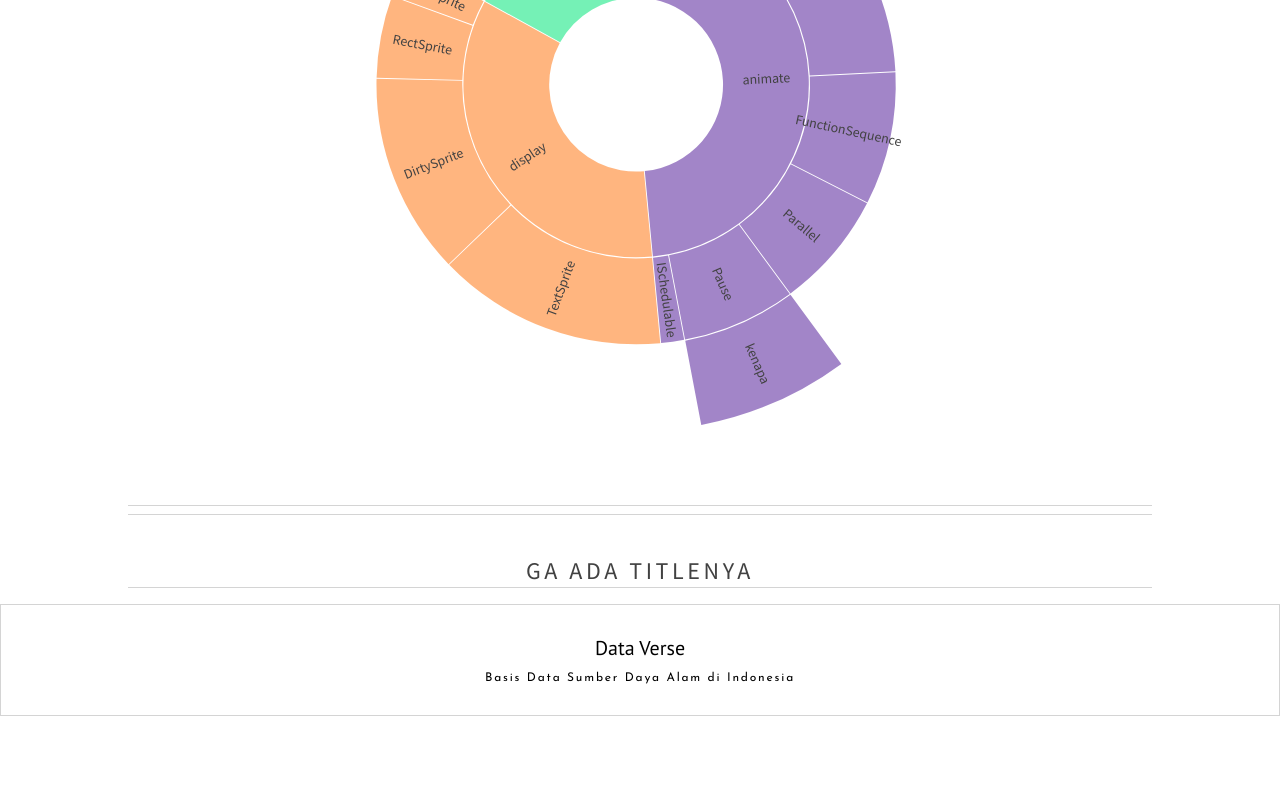
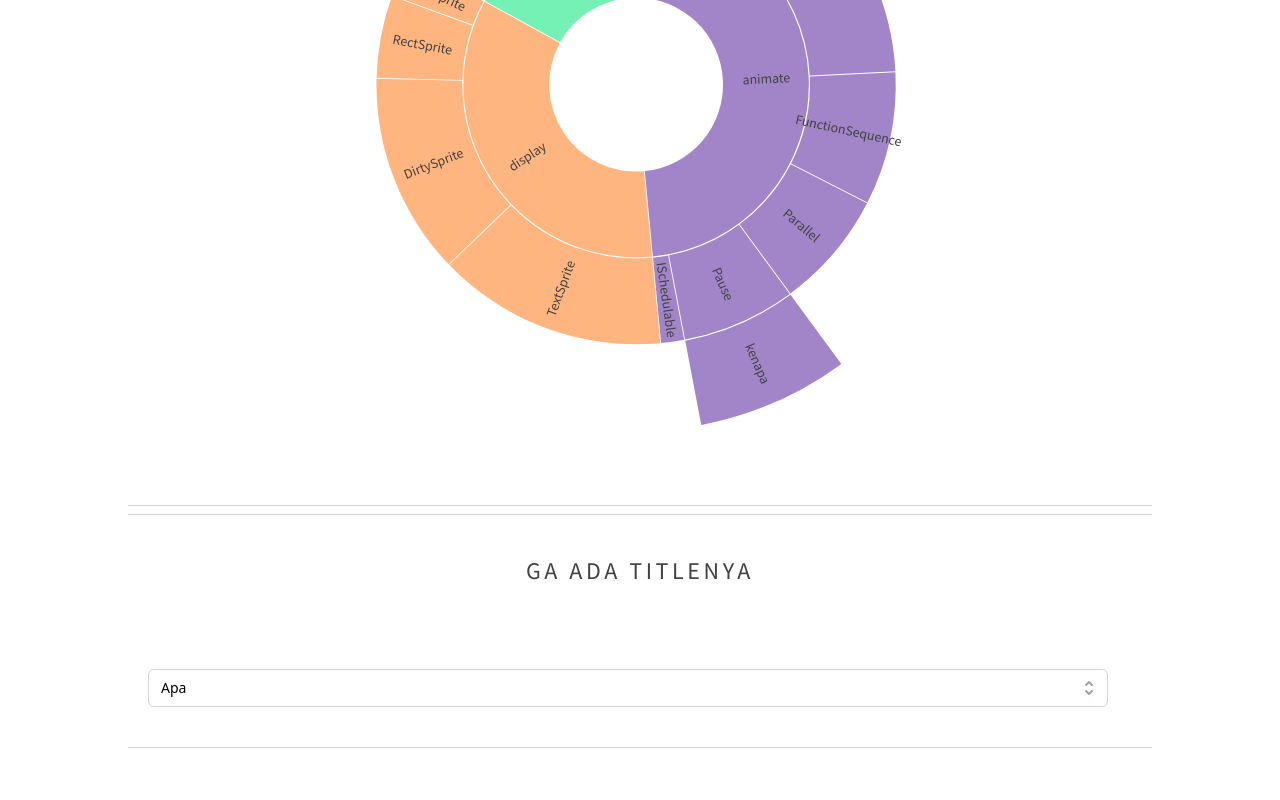
Before and after one commit to Drithh/database-sda, a React (Create React App) app in the folder client/: page / in a window 1280 px wide. Shown: the part 1300-2100 px from the top of the page. Before the commit the page ends 2016 px from the top, so only its background shows below. Built offline with nearby package versions, Linux system fonts and the light colour scheme.

Commit message:
dropdown views

```diff
--- a/client/src/components/home.js
+++ b/client/src/components/home.js
@@ -3,6 +3,7 @@ import { pageTransition, variants } from './motion';
 import React from 'react';
 import { D3BarGraph } from './Chart/BarChart';
 import { SunBurstGraph } from './Chart/Sunburst';
+import { Dropdown } from './selector/dropdown';
 
 const Home = () => {
   return (
@@ -13,7 +14,7 @@ const Home = () => {
       variants={variants}
       transition={pageTransition}
     >
-      <div className="w-[1024px] m-auto">
+      <div className="w-[1024px] m-auto mb-60">
         <div className="BarGraph my-2 border-b border-t border-solid border-secondary border-opacity-50">
           <h2 className="mt-10 font-Source text-center font-medium text-2xl text-primary tracking-widest">
             TOP 6 POTENSI MINERAL INDONESIA
@@ -35,6 +36,7 @@ const Home = () => {
           <h2 className="mt-10 font-Source text-center font-medium text-2xl text-primary tracking-widest">
             GA ADA TITLENYA
           </h2>
+          <Dropdown />
         </div>
       </div>
     </motion.div>
--- /dev/null
+++ b/client/src/components/selector/dropdown.js
@@ -0,0 +1,29 @@
+import React, { useState } from 'react';
+import { CountrySelector } from './selector';
+import { VIEW } from './views';
+
+export const Dropdown = () => {
+  const myRef = React.createRef();
+
+  const [isOpen, setIsOpen] = useState(false);
+  const [country, setCountry] = useState('1');
+
+  return (
+    <div
+      className={
+        'my-10 w-[1000px] h-20 flex flex-col justify-center items-center'
+      }
+    >
+      <div className={'w-[1000px] px-5 mt-auto'}>
+        <CountrySelector
+          id={'countries'}
+          ref={myRef}
+          open={isOpen}
+          onToggle={() => setIsOpen(!isOpen)}
+          onChange={(val) => setCountry(val)}
+          selectedValue={VIEW.find((option) => option.value === country)}
+        />
+      </div>
+    </div>
+  );
+};
--- /dev/null
+++ b/client/src/components/selector/selector.js
@@ -0,0 +1,145 @@
+import { VIEW } from './views';
+import { AnimatePresence, motion } from 'framer-motion';
+import React, { useEffect, useState } from 'react';
+
+export const CountrySelector = React.forwardRef((props, ref) => {
+  useEffect(() => {
+    const mutableRef = ref.current;
+
+    const handleClickOutside = (event) => {
+      if (
+        mutableRef.current &&
+        !mutableRef.current.contains(event.target) &&
+        props.open
+      ) {
+        props.onToggle();
+        setQuery('');
+      }
+    };
+
+    document.addEventListener('mousedown', handleClickOutside);
+    return () => {
+      document.removeEventListener('mousedown', handleClickOutside);
+    };
+  }, [ref]);
+
+  const [query, setQuery] = useState('');
+
+  return (
+    <div ref={ref}>
+      <div className="mt-1 relative">
+        <button
+          type="button"
+          className="bg-white relative w-full border border-gray-300 rounded-md  pl-3 pr-10 py-2 text-left cursor-default focus:outline-none focus:ring-1 focus:ring-blue-500 focus:border-blue-500 sm:text-sm"
+          aria-haspopup="listbox"
+          aria-expanded="true"
+          aria-labelledby="listbox-label"
+          onClick={props.onToggle}
+        >
+          <span className=" truncate flex items-center">
+            {props.selectedValue.title}
+          </span>
+          <span className="absolute inset-y-0 right-0 flex items-center pr-2 pointer-events-none">
+            <svg
+              className="h-5 w-5 text-gray-400"
+              xmlns="http://www.w3.org/2000/svg"
+              viewBox="0 0 20 20"
+              fill="currentColor"
+              aria-hidden="true"
+            >
+              <path
+                fillRule="evenodd"
+                d="M10 3a1 1 0 01.707.293l3 3a1 1 0 01-1.414 1.414L10 5.414 7.707 7.707a1 1 0 01-1.414-1.414l3-3A1 1 0 0110 3zm-3.707 9.293a1 1 0 011.414 0L10 14.586l2.293-2.293a1 1 0 011.414 1.414l-3 3a1 1 0 01-1.414 0l-3-3a1 1 0 010-1.414z"
+                clipRule="evenodd"
+              />
+            </svg>
+          </span>
+        </button>
+
+        <AnimatePresence>
+          {props.open && (
+            <motion.ul
+              initial={{ opacity: 0 }}
+              animate={{ opacity: 1 }}
+              exit={{ opacity: 0 }}
+              transition={{ duration: 0.1 }}
+              className="absolute z-10 mt-1 w-full bg-white  max-h-80 rounded-md text-base ring-1 ring-black ring-opacity-5 focus:outline-none sm:text-sm"
+              tabIndex={-1}
+              role="listbox"
+              aria-labelledby="listbox-label"
+              aria-activedescendant="listbox-option-3"
+            >
+              <div className="sticky top-0 z-10 bg-white">
+                <li className=" text-gray-900 cursor-default select-none relative h-12 py-2 px-3 ">
+                  <input
+                    type="search"
+                    name="search"
+                    autoComplete={'off'}
+                    className="focus:border-blue-500 border-1 border-solid block w-full h-8 px-2  sm:text-sm border-gray-300 rounded-md"
+                    placeholder={'Cari Informasi'}
+                    onChange={(e) => setQuery(e.target.value)}
+                  />
+                </li>
+                <hr />
+              </div>
+
+              <div
+                className={
+                  'max-h-64 scrollbar scrollbar-track-gray-100 scrollbar-thumb-gray-300 hover:scrollbar-thumb-gray-600 scrollbar-thumb-rounded scrollbar-thin overflow-y-scroll'
+                }
+              >
+                {VIEW.filter((country) =>
+                  country.title.toLowerCase().startsWith(query.toLowerCase())
+                ).length === 0 ? (
+                  <li className="text-gray-900 cursor-default select-none relative py-2 pl-3 pr-9">
+                    No countries found
+                  </li>
+                ) : (
+                  VIEW.filter((country) =>
+                    country.title.toLowerCase().startsWith(query.toLowerCase())
+                  ).map((value, index) => {
+                    return (
+                      <li
+                        key={`${props.id}-${index}`}
+                        className="text-gray-900 cursor-default select-none relative py-2 pl-3 pr-9 flex items-center hover:bg-gray-50 transition"
+                        id="listbox-option-0"
+                        role="option"
+                        aria-selected="true"
+                        onClick={() => {
+                          props.onChange(value.value);
+                          setQuery('');
+                          props.onToggle();
+                        }}
+                      >
+                        <span className="font-normal truncate">
+                          {value.title}
+                        </span>
+                        {value.value === props.selectedValue.value ? (
+                          <span className="text-blue-600 absolute inset-y-0 right-0 flex items-center pr-8">
+                            <svg
+                              className="h-5 w-5"
+                              xmlns="http://www.w3.org/2000/svg"
+                              viewBox="0 0 20 20"
+                              fill="currentColor"
+                              aria-hidden="true"
+                            >
+                              <path
+                                fillRule="evenodd"
+                                d="M16.707 5.293a1 1 0 010 1.414l-8 8a1 1 0 01-1.414 0l-4-4a1 1 0 011.414-1.414L8 12.586l7.293-7.293a1 1 0 011.414 0z"
+                                clipRule="evenodd"
+                              />
+                            </svg>
+                          </span>
+                        ) : null}
+                      </li>
+                    );
+                  })
+                )}
+              </div>
+            </motion.ul>
+          )}
+        </AnimatePresence>
+      </div>
+    </div>
+  );
+});
--- /dev/null
+++ b/client/src/components/selector/views.js
@@ -0,0 +1,26 @@
+export const VIEW = [
+  {
+    title: 'Apa',
+    value: '1',
+  },
+  {
+    title: 'Albania',
+    value: '2',
+  },
+  {
+    title: 'Belgium',
+    value: '3',
+  },
+  {
+    title: 'American Samoa',
+    value: '4',
+  },
+  {
+    title: 'Andorra',
+    value: '5',
+  },
+  {
+    title: 'Angola',
+    value: 'AO',
+  },
+];
```
